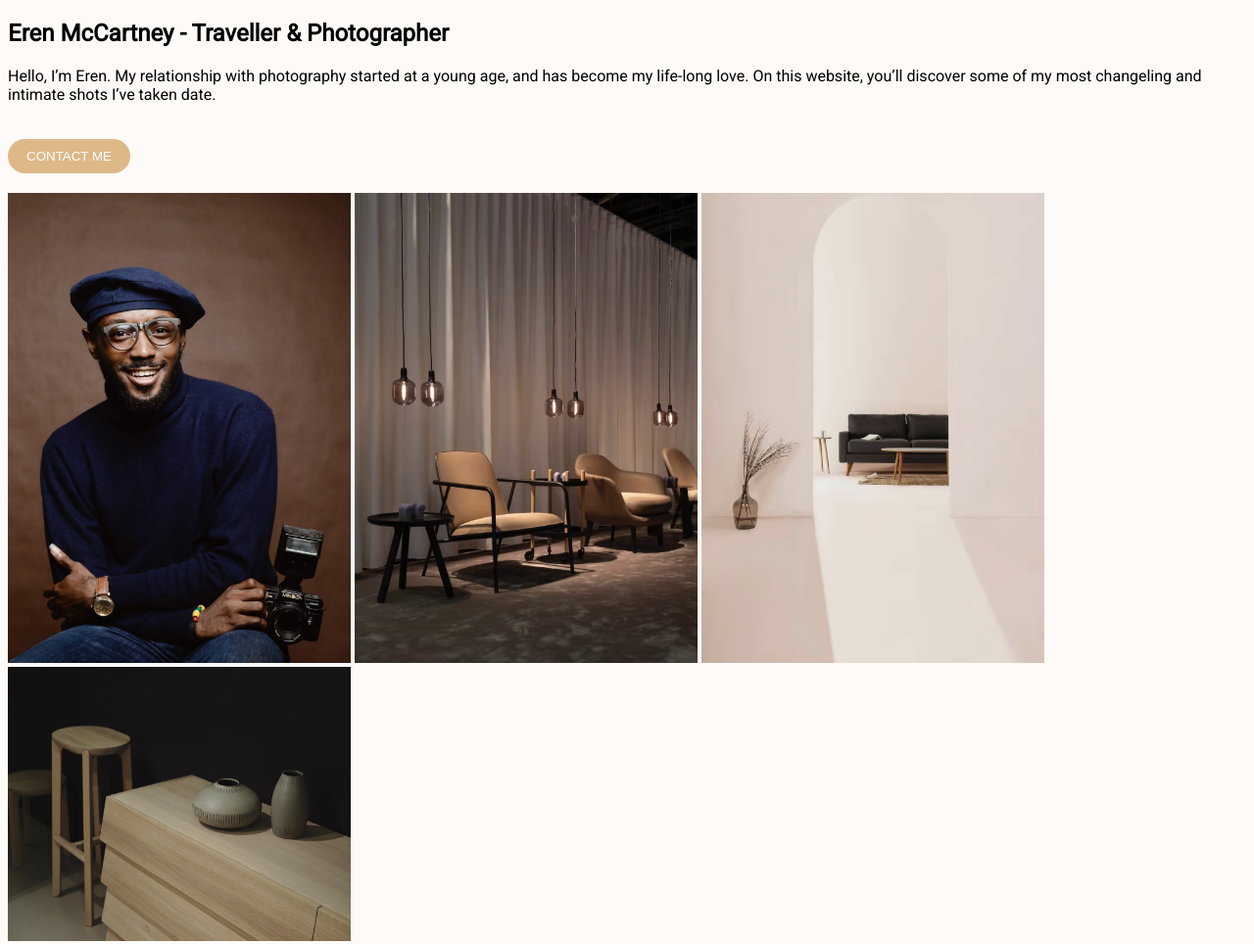
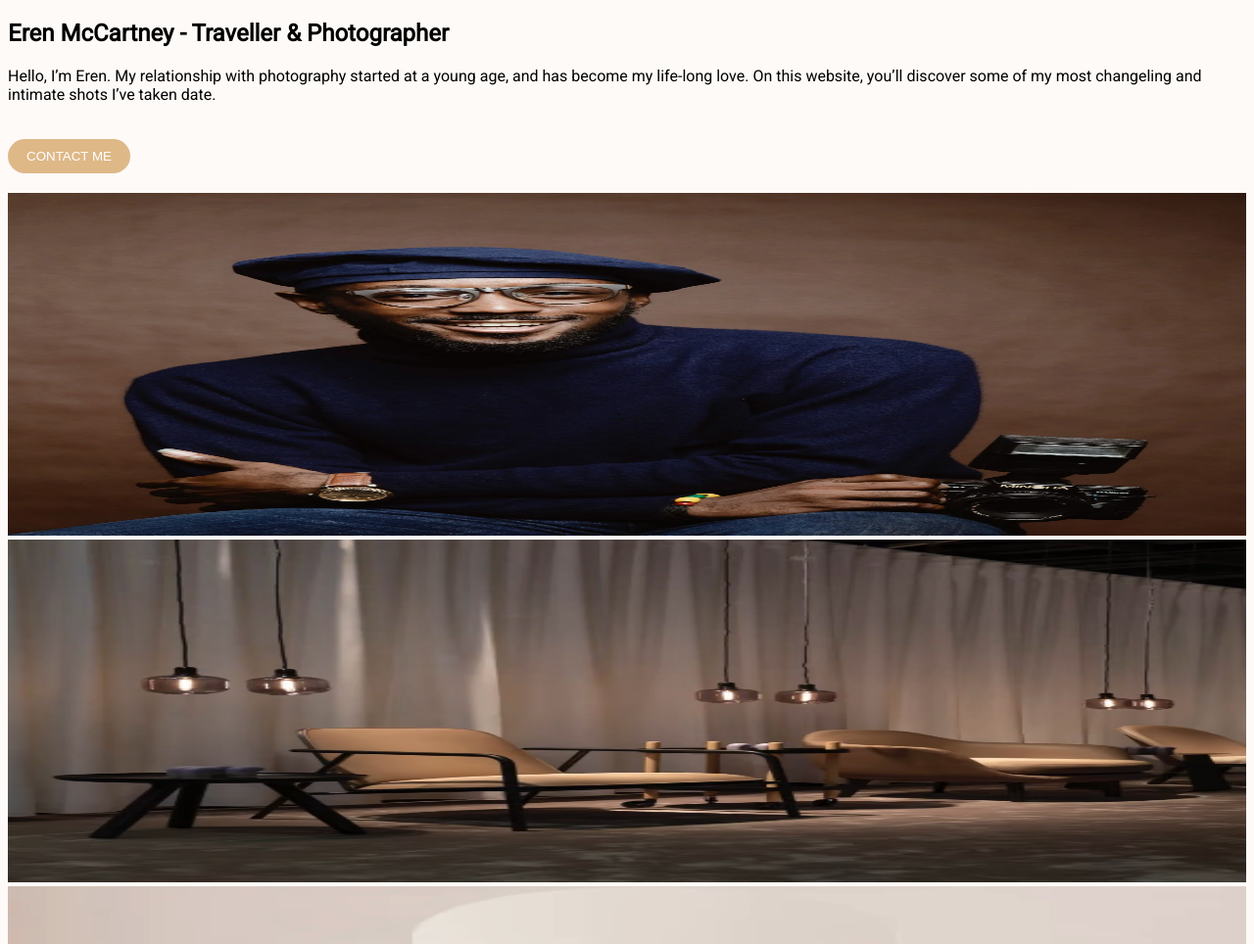
Before and after one commit to Jerryodeghe/j_ode-webtraining-exercise-001, a plain HTML site: page index.html in a window 1280 px wide. Shown: the top 964 px of the page at 98% size. Drawn offline with nearby package versions, Linux system fonts and the light colour scheme.

Commit message:
media queries

```diff
--- a/styles.css
+++ b/styles.css
@@ -23,3 +23,12 @@ body {
     height: 280px;
     width: 350px;
 }
+
+/* Extra bigger devices (phones, 760px and up) */
+@media only screen and (min-width: 760px) {
+    .big-image,
+    .small-image {
+        width: 100%;
+        height: 350px;
+    }
+}
```
